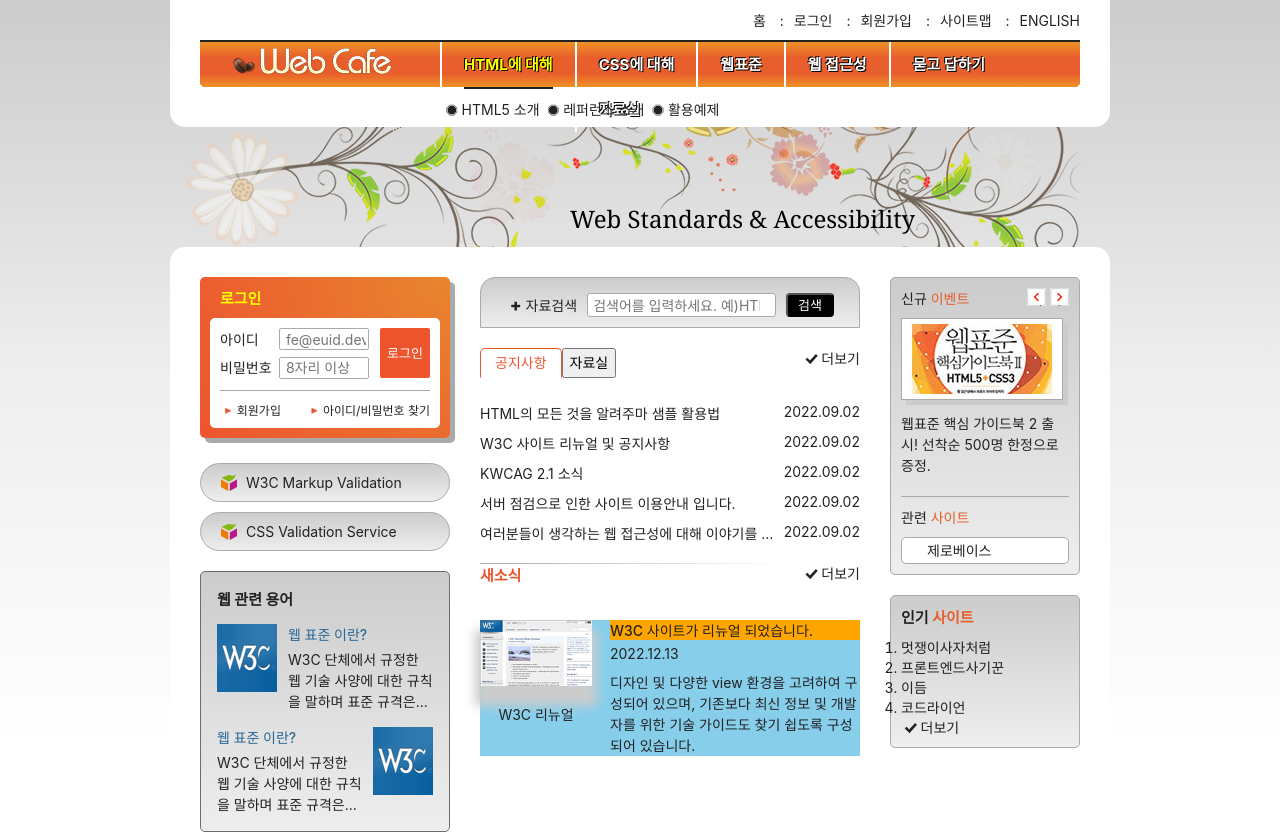
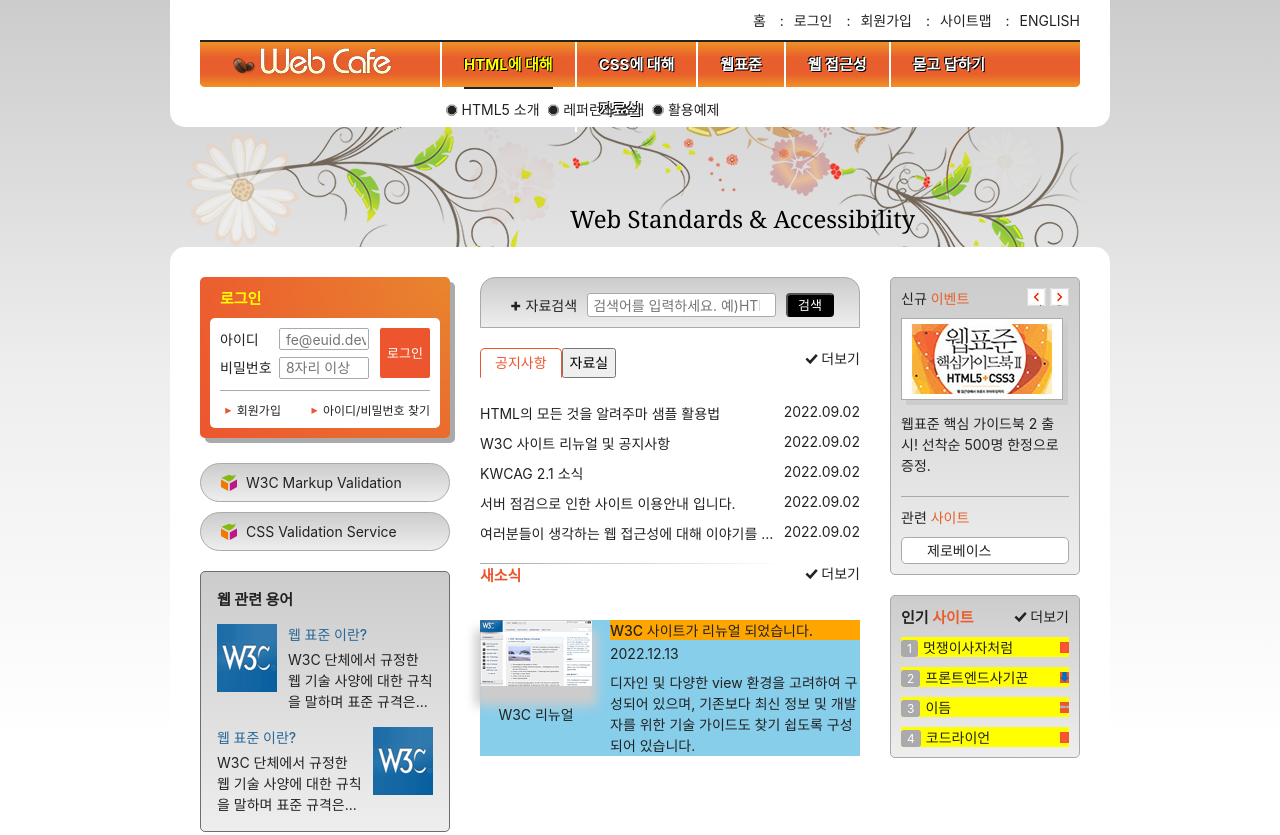
Before and after one commit to ssuho/HTML5, a plain HTML site: page index.html in a window 1280 px wide. Shown: the top 835 px of the page. Drawn offline with Linux system fonts and the light colour scheme; a web font is replaced by a local one.

```diff
--- a/styles/style.css
+++ b/styles/style.css
@@ -763,6 +763,67 @@
   flex-grow: 1;
 }
 
+/* 인기 사이트 */
+.favorite {
+  position: relative;
+}
+
+.favorite-list {
+  list-style-type: none;
+}
+
+.favorite-list li {
+  background-color: yellow;
+  margin-top: 10px;
+  counter-increment: number;
+  position: relative;
+}
+
+.favorite-list li::before {
+  content: counter(number);
+  border-radius: 3px;
+  margin-right: 5px;
+  padding: 1px 6px;
+  font-size: 1.2rem;
+  color: #fff;
+  background-color: #aaa;
+}
+
+.up, .stop, .down {
+  display: inline-block;
+  width: 9px;
+  height: 11px;
+  position: absolute;
+  top: 0;
+  bottom: 0;
+  right: 0;
+  margin: auto 0;
+  background: #ed552f;
+}
+
+.up {
+  background-image: url(./images/rank.png);
+}
+
+.stop {
+  background-image: url(./images/rank.png);
+  background-position: -30px;
+}
+
+.down {
+  background-image: url(./images/rank.png);
+  background-position: 0 10px;
+}
+
+.favorite-more {
+  position: absolute;
+  top: -8px;
+  right: -8px;
+  padding: 8px;
+}
+
+
+
 
 /* 슬로건 */
 .slogan {
```
